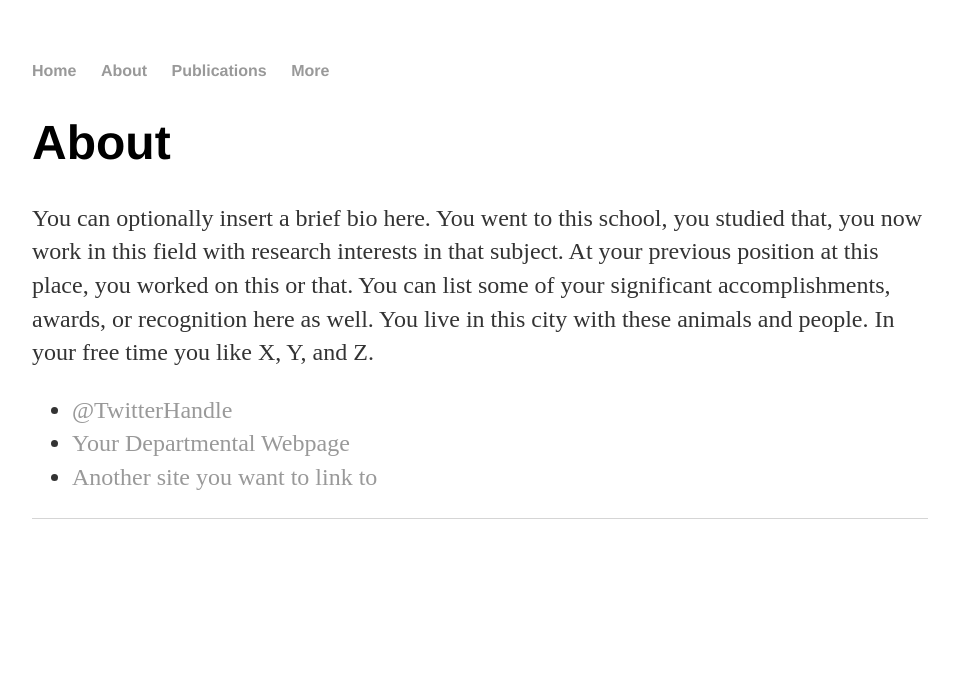
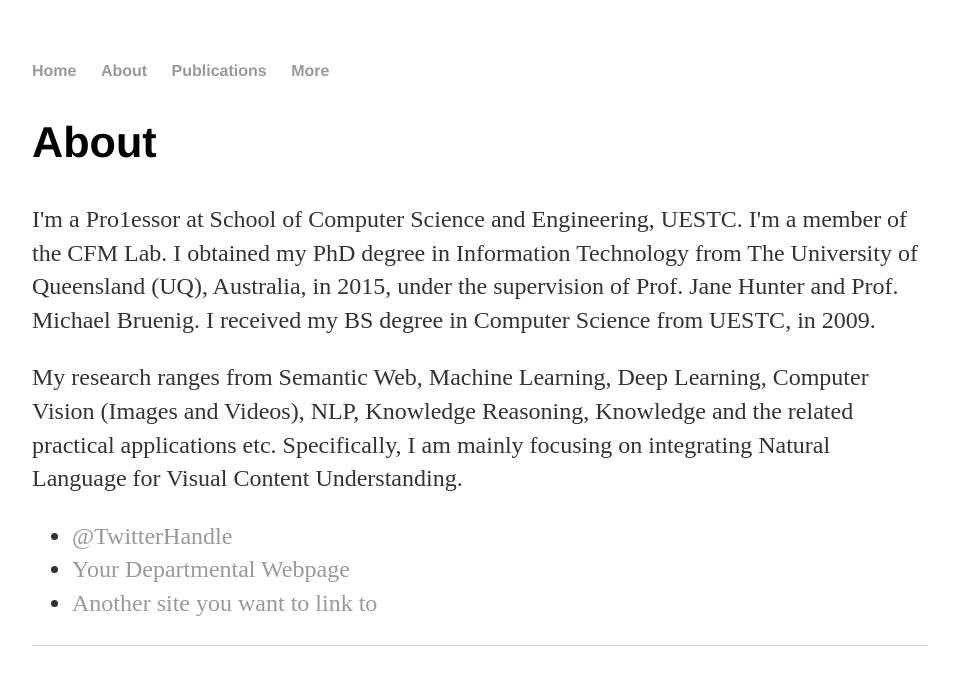
Before and after one commit to lianliGao/lianligao.github.io, a Jekyll site: the page built from about/index.html, in a window 1280 px wide. Shown: the top 685 px of the page, without its empty margins (160-1119 px from the left). Built offline with Jekyll 4.4.1, drawn with Linux system fonts in a browser that asks for light colours.

Commit message:
Update index.html

```diff
--- a/about/index.html
+++ b/about/index.html
@@ -3,9 +3,10 @@
 title: About lianli gao
 ---
 
-		<div class="about">
-			<h1>About</h1>
-			<p>You can optionally insert a brief bio here. You went to this school, you studied that, you now work in this field with research interests in that subject. At your previous position at this place, you worked on this or that. You can list some of your significant accomplishments, awards, or recognition here as well. You live in this city with these animals and people. In your free time you like X, Y, and Z.</p>
+		<div class="about me">
+			<h2>About</h1>
+			<p>I'm a Pro1essor at School of Computer Science and Engineering, UESTC. I'm a member of the CFM Lab. I obtained my PhD degree in Information Technology from The University of Queensland (UQ), Australia, in 2015, under the supervision of Prof. Jane Hunter and Prof. Michael Bruenig. I received my BS degree in Computer Science from UESTC, in 2009. </p>
+                        <p>My research ranges from Semantic Web, Machine Learning, Deep Learning, Computer Vision (Images and Videos), NLP, Knowledge Reasoning, Knowledge and the related practical applications etc.  Specifically, I am mainly focusing on integrating Natural Language for Visual Content Understanding. </p>
 
 			<ul class="contacts">
 				<li><a href="#">@TwitterHandle</a></li>
```
